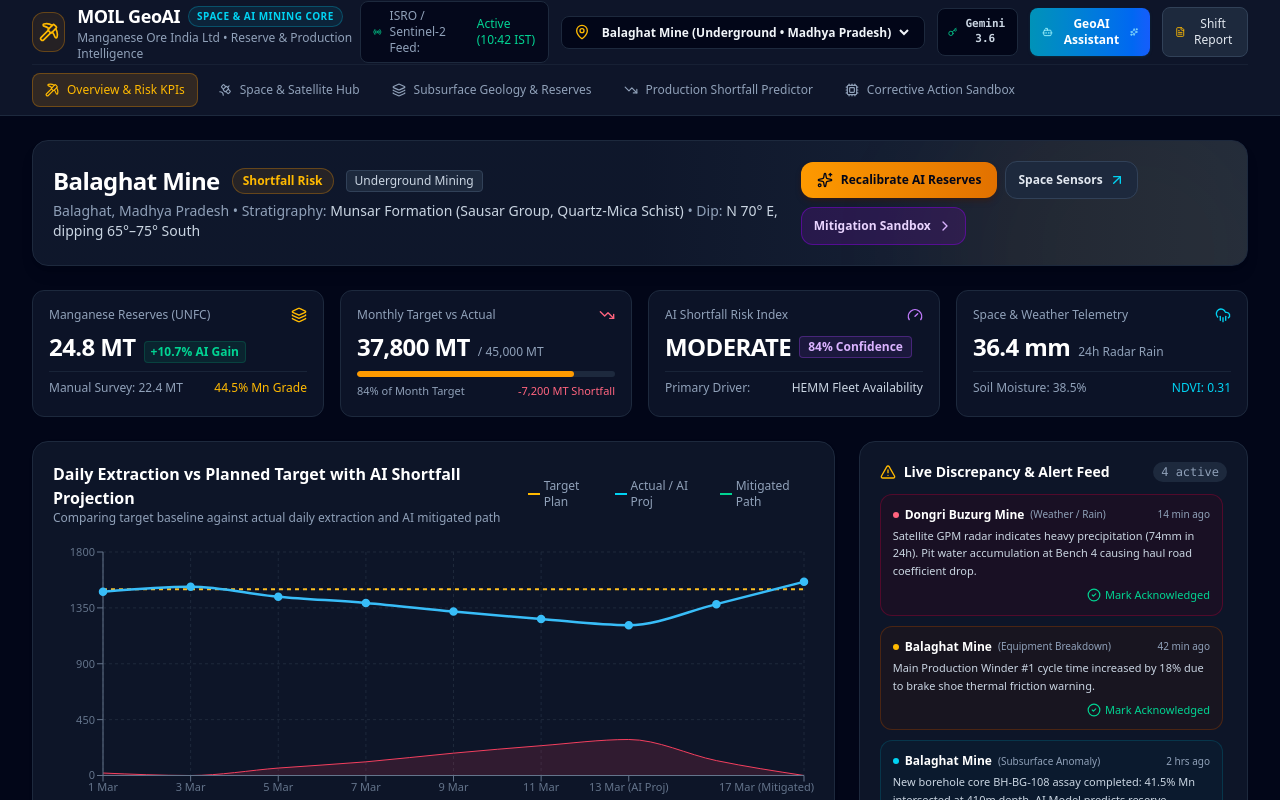
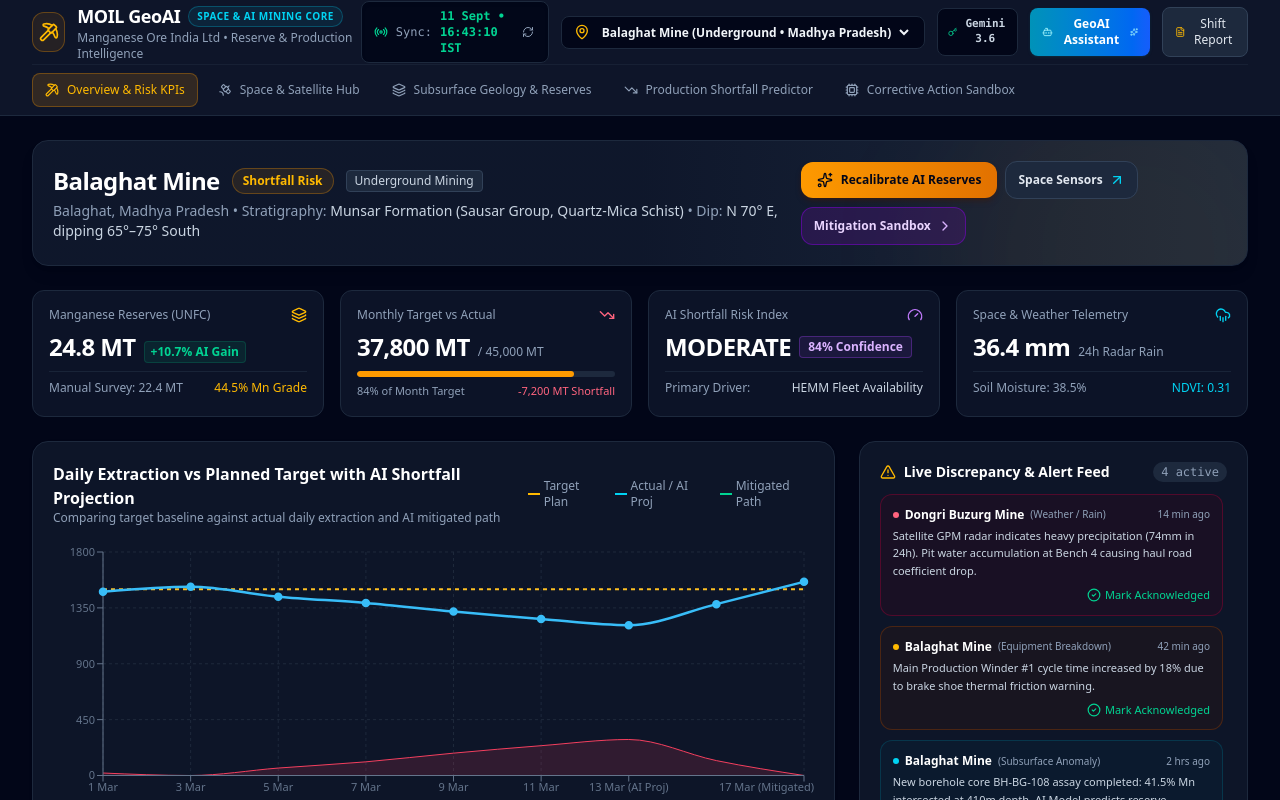
Before and after one commit to bhargav136/moil-geoai-manganese-intelligence, a React (Vite) app: page / in a window 1280 px wide. Shown: the top 800 px of the page. Built offline with nearby package versions, Linux system fonts and the light colour scheme.

Commit message:
feat: real-time time synchronization clock ticker in Navbar and live timestamping in Shift Reports

```diff
--- a/src/components/Navbar.tsx
+++ b/src/components/Navbar.tsx
@@ -1,4 +1,4 @@
-import React from 'react';
+import React, { useState, useEffect } from 'react';
 import {
   Pickaxe,
   Satellite,
@@ -10,7 +10,9 @@
   Radio,
   MapPin,
   Sparkles,
-  Key
+  Key,
+  Clock,
+  RefreshCw
 } from 'lucide-react';
 import { MOIL_MINES } from '../data/moilData';
 import { MineLocation } from '../types';
@@ -36,6 +38,34 @@
   onOpenApiKeyModal,
   hasCustomKey,
 }) => {
+  const [currentTime, setCurrentTime] = useState<Date>(new Date());
+  const [isSyncing, setIsSyncing] = useState<boolean>(false);
+
+  useEffect(() => {
+    const timer = setInterval(() => setCurrentTime(new Date()), 1000);
+    return () => clearInterval(timer);
+  }, []);
+
+  const handleSyncNow = () => {
+    setIsSyncing(true);
+    setTimeout(() => {
+      setCurrentTime(new Date());
+      setIsSyncing(false);
+    }, 600);
+  };
+
+  const formattedTime = currentTime.toLocaleTimeString('en-IN', {
+    hour: '2-digit',
+    minute: '2-digit',
+    second: '2-digit',
+    hour12: false,
+  });
+
+  const formattedDate = currentTime.toLocaleDateString('en-IN', {
+    day: '2-digit',
+    month: 'short',
+  });
+
   return (
     <header className="sticky top-0 z-40 bg-slate-900/95 backdrop-blur border-b border-slate-800">
       <div className="max-w-7xl mx-auto px-4 sm:px-6 lg:px-8">
@@ -60,11 +90,20 @@
 
           {/* Mine Selector & Telemetry Status */}
           <div className="flex items-center space-x-3">
-            {/* Live Space Telemetry Pill */}
-            <div className="hidden lg:flex items-center space-x-2 text-xs bg-slate-950/80 px-3 py-1.5 rounded-lg border border-slate-800 text-slate-300">
-              <Radio className="w-3.5 h-3.5 text-emerald-400 animate-pulse" />
-              <span className="text-slate-400">ISRO / Sentinel-2 Feed:</span>
-              <span className="text-emerald-400 font-medium">Active (10:42 IST)</span>
+            {/* Live Synchronized Clock & Telemetry Pill */}
+            <div className="hidden lg:flex items-center space-x-2 text-xs bg-slate-950/90 px-3 py-1.5 rounded-lg border border-slate-800 text-slate-300 font-mono shadow-inner">
+              <Radio className="w-3.5 h-3.5 text-emerald-400 animate-pulse shrink-0" />
+              <span className="text-slate-400">Sync:</span>
+              <span className="text-emerald-400 font-bold">
+                {formattedDate} • {formattedTime} IST
+              </span>
+              <button
+                onClick={handleSyncNow}
+                title="Re-synchronize with NTP Atomic Server & INSAT Satellite"
+                className="p-0.5 text-slate-400 hover:text-emerald-400 transition"
+              >
+                <RefreshCw className={`w-3 h-3 ${isSyncing ? 'animate-spin text-emerald-400' : ''}`} />
+              </button>
             </div>
 
             {/* Mine Switcher */}
--- a/src/components/ReportModal.tsx
+++ b/src/components/ReportModal.tsx
@@ -33,8 +33,10 @@
   const boreholes = MINE_BOREHOLES[selectedMine.id] || MINE_BOREHOLES['balaghat'] || [];
   const deficitMt = Math.max(0, selectedMine.monthlyPlannedTargetMt - selectedMine.currentActualMt);
   const appliedActions = actions.filter((a) => a.status === 'Applied');
-  const reportDate = new Date().toLocaleDateString('en-IN', { day: '2-digit', month: 'long', year: 'numeric' });
-  const refNo = `MOIL-OPS-${selectedMine.id.toUpperCase()}-${new Date().getFullYear()}`;
+  const now = new Date();
+  const reportDate = now.toLocaleDateString('en-IN', { day: '2-digit', month: 'short', year: 'numeric' });
+  const reportTime = now.toLocaleTimeString('en-IN', { hour: '2-digit', minute: '2-digit', second: '2-digit', hour12: false });
+  const refNo = `MOIL-OPS-${selectedMine.id.toUpperCase()}-${now.getFullYear()}`;
 
   const handlePrint = () => {
     const content = printRef.current;
@@ -260,7 +262,7 @@
       <div class="mine-name">Mine Unit: ${selectedMine.name} &nbsp;|&nbsp; ${selectedMine.district}, ${selectedMine.state}</div>
     </div>
     <div class="meta-right">
-      <div>Date: ${reportDate}</div>
+      <div>Date: ${reportDate} ${reportTime} IST</div>
       <div>Shift: General / Handover</div>
       <div>Ref: ${refNo}</div>
       <div><span class="badge-valid">✓ AI Model Validated</span></div>
@@ -467,7 +469,7 @@
               </p>
             </div>
             <div className="text-right text-[11px] font-mono text-slate-400">
-              <p>Date: {reportDate}</p>
+              <p>Date: {reportDate} {reportTime} IST</p>
               <p>Shift: General / Handover</p>
               <p>Ref: {refNo}</p>
               <p className="text-emerald-400 font-bold">Status: AI Model Validated</p>
```
